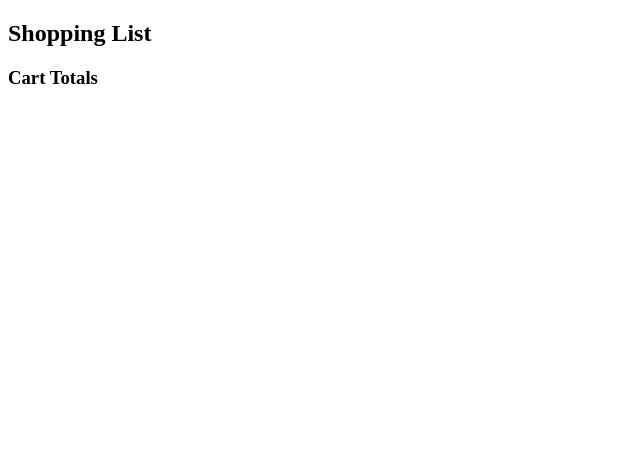
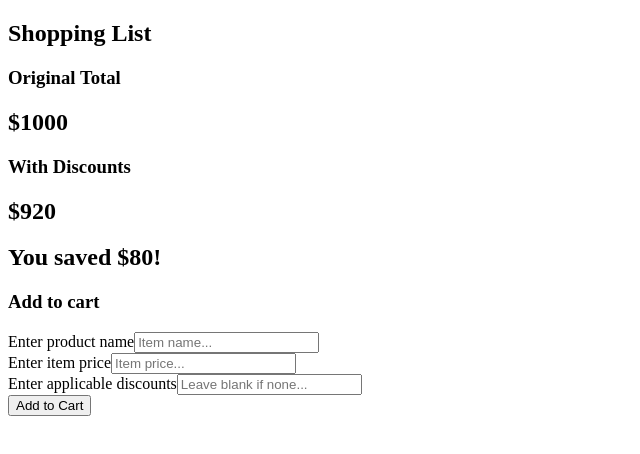
Before and after one commit to elakapmain/project4, a Vue app: page / in a window 1280 px wide. Shown: the top 454 px of the page, without its empty margins (0-640 px from the left). Built offline with nearby package versions, Linux system fonts and the light colour scheme.

Commit message:
Get total price tracker working

```diff
--- a/src/App.vue
+++ b/src/App.vue
@@ -1,9 +1,38 @@
 <script setup>
     import Header from './components/Header.vue';
     import Totals from './components/Totals.vue';
+    import CartAdd from './components/CartAdd.vue';
+
+    import { computed, ref } from 'vue';
+
+    const cartItems = ref([
+        {id: 1, name:'Text1', amount:250, discount: 20},
+        {id: 1, name:'Text2', amount:250, discount: 20},
+        {id: 1, name:'Text3', amount:250, discount: 20},
+        {id: 1, name:'Text4', amount:250, discount: 20},
+    ]);
+
+    const cartDiscounts = computed(() =>{
+        return cartItems.value.reduce((sum, x)=>{
+            return sum+x.discount
+        },0)
+    })
+
+    const cartTotal = computed(() =>{
+        return cartItems.value.reduce((sum, x)=>{
+            return sum+x.amount
+        },0)
+    })
+
+    const discountedTotal = computed(() =>{
+        return cartTotal.value - cartDiscounts.value
+    })
 </script>
 
 <template>
     <Header></Header>
-    <Totals></Totals>
+    <div class="container">
+        <Totals :total="cartTotal" :totalWithDiscounts="discountedTotal" :discounts="cartDiscounts"></Totals>
+        <CartAdd></CartAdd>
+    </div>
 </template>
--- /dev/null
+++ b/src/components/CartAdd.vue
@@ -0,0 +1,24 @@
+<script setup>
+
+</script>
+
+<template>
+    <h3>Add to cart</h3>
+
+    <form id="form" @submit.prevent="onSubmit">
+        <div class="form-segment">
+            <label for="item">Enter product name</label>
+            <input type="text" id="item" v-model="item" placeholder="Item name...">
+        </div>
+        <div class="form-segment">
+            <label for="price">Enter item price</label>
+            <input type="text" id="price" v-model="price" placeholder="Item price...">
+        </div>
+        <div class="form-segment">
+            <label for="discounts">Enter applicable discounts</label>
+            <input type="text" id="discounts" v-model="discounts" placeholder="Leave blank if none...">
+        </div>
+
+        <button class="button">Add to Cart</button>
+    </form>
+</template>
--- a/src/components/Totals.vue
+++ b/src/components/Totals.vue
@@ -9,13 +9,20 @@
         discounts: {
             type: Number,
             require: true,
+        },
+        totalWithDiscounts: {
+            type: Number,
+            require: true,
         }
     })
 </script>
 
 <template>
-    <h3>Cart Totals</h3>
+    <h3>Original Total</h3>
+    <h2 id="total">${{ total }}</h2>
 
-    <h2 id="total">{{ total }}</h2>
-    <h2 id="discounts">{{ discounts }}</h2>
+    <h3>With Discounts</h3>
+    <h2 id="applied">${{ totalWithDiscounts }}</h2>
+
+    <h2 id="discounts">You saved ${{ discounts }}!</h2>
 </template>
```
